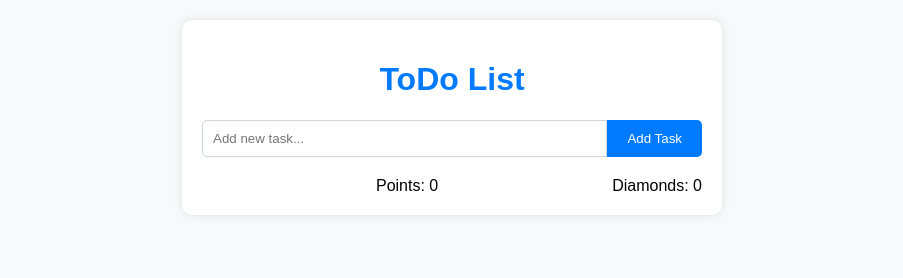
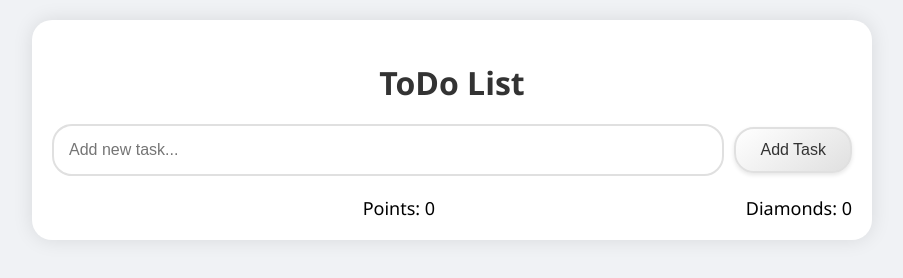
Before and after one commit to ShivgunGaming/todo-list-gamified, a plain HTML site: page index.html in a window 1280 px wide. Shown: the whole page, without its empty margins (188-1091 px from the left). Drawn offline with Linux system fonts and the light colour scheme.

Commit message:
Update styles.css

```diff
--- a/styles.css
+++ b/styles.css
@@ -1,45 +1,63 @@
 body {
-    font-family: Arial, sans-serif;
-    background-color: #f8f9fa;
+    font-family: 'Segoe UI', Tahoma, Geneva, Verdana, sans-serif;
+    background-color: #f0f2f5;
+    margin: 0;
+    padding: 0;
 }
 
 .container {
-    max-width: 500px;
+    max-width: 800px;
     margin: 20px auto;
     padding: 20px;
     background-color: #fff;
-    border-radius: 10px;
-    box-shadow: 0 0 10px rgba(0, 0, 0, 0.1);
+    border-radius: 20px;
+    box-shadow: 0 0 20px rgba(0, 0, 0, 0.1);
 }
 
 h1 {
     text-align: center;
-    color: #007bff;
+    color: #333; /* Dark gray text color */
+    margin-bottom: 20px;
 }
 
 .input-container {
     display: flex;
+    justify-content: center;
+    align-items: center;
     margin-bottom: 20px;
 }
 
 #taskInput {
     flex: 1;
-    padding: 10px;
-    border: 1px solid #ced4da;
-    border-radius: 5px 0 0 5px;
+    padding: 15px;
+    border: 2px solid #e0e0e0; /* Light gray border */
+    border-radius: 20px;
+    font-size: 16px;
+    outline: none;
+    transition: border-color 0.3s ease;
+    margin-right: 10px; /* Added margin-right for spacing */
+}
+
+#taskInput:focus {
+    border-color: #ccc; /* Lighter gray border on focus */
 }
 
 #addTaskBtn {
-    padding: 10px 20px;
-    background-color: #007bff;
-    border: none;
-    color: #fff;
-    border-radius: 0 5px 5px 0;
+    padding: 12px 24px;
+    background: linear-gradient(145deg, #ffffff, #e0e0e0);
+    border: 2px solid #e0e0e0;
+    color: #333;
+    border-radius: 20px; /* Rounded corners for both sides */
     cursor: pointer;
+    font-size: 16px;
+    transition: background-color 0.3s ease, border-color 0.3s ease, color 0.3s ease;
+    outline: none;
+    box-shadow: 0 2px 4px rgba(0, 0, 0, 0.1);
 }
 
 #addTaskBtn:hover {
-    background-color: #0056b3;
+    background: linear-gradient(145deg, #e0e0e0, #ffffff);
+    border-color: #ccc;
 }
 
 ul {
@@ -48,9 +66,7 @@ ul {
 }
 
 li {
-    display: flex;
-    align-items: center;
-    padding: 10px;
+    padding: 15px;
     border-bottom: 1px solid #ddd;
     transition: background-color 0.3s;
 }
@@ -64,15 +80,26 @@ li.completed {
 }
 
 input[type="checkbox"] {
-    margin-right: 10px;
+    margin-right: 15px;
+    cursor: pointer;
 }
 
 #feedback {
     display: flex;
     justify-content: space-between;
+    align-items: center;
     margin-top: 20px;
 }
 
 #feedback p {
     margin: 0;
+    font-size: 18px;
 }
+
+#target {
+    font-weight: bold;
+}
+
+#gem {
+    font-weight: bold;
+}
```
